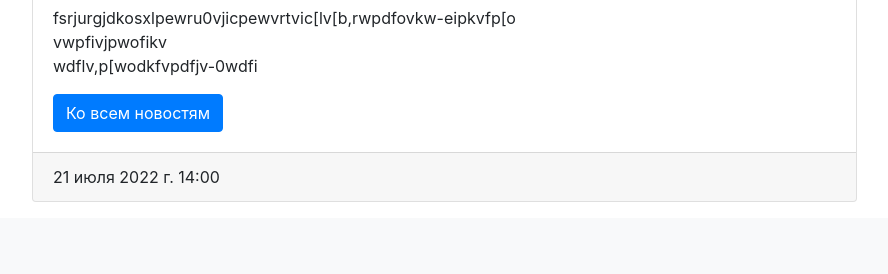
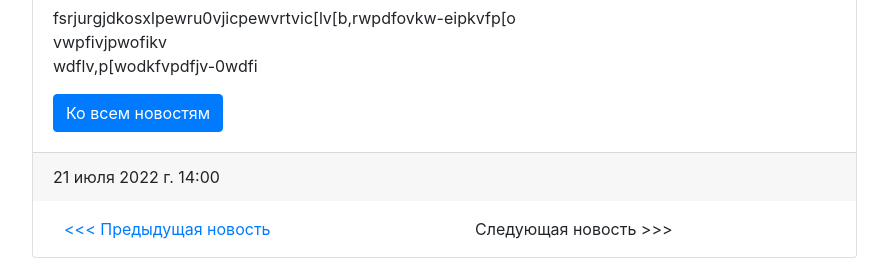
Before and after one commit to fupctakoff/News-site, a Django app: page /new/14/ in a window 1280 px wide. Shown: the part 612-886 px from the top of the page, without its empty margins (338-1226 px from the left). Before the commit the page ends 814 px from the top, so only its background shows below. Run offline with Django 4.2, Linux system fonts and the light colour scheme; data comes from the database, SQL or seed files in the repository; both versions use the stored data as it was after the commit; some libraries are stand-ins or nearby versions.

Commit message:
added previous,next_new buttons, used some knowledge of drf orm

```diff
--- a/mysite/news/templates/news/index.html
+++ b/mysite/news/templates/news/index.html
@@ -9,8 +9,8 @@
 {% endblock %}
 
 {% block content %}
+    <div class="count_of_news">Всего новостей: {{ count }}</div>
     {% for i in news %}
-        {% if i.is_published %}
             <div class="card mb-3">
                 <div class="card-header">
                     Категория: <a href="{{ i.url_to_categories }}">{{ i.category }}</a>
@@ -33,6 +33,5 @@
                     {{ i.created_at }}
                 </div>
             </div>
-        {% endif %}
     {% endfor %}
 {% endblock %}
--- a/mysite/news/templates/news/new.html
+++ b/mysite/news/templates/news/new.html
@@ -30,5 +30,22 @@
         <div class="card-footer">
             {{ new.created_at }}
         </div>
+        <div class="row ml-3 mt-3">
+            <div class="col-md-6">
+                {% if previous_new %}
+                    <p><a href="{{ previous_new.get_absolute_url }}"> <<< Предыдущая новость</a></p>
+                {% else %}
+                    <p> <<< Предыдущая новость</p>
+                {% endif %}
+            </div>
+            <div class="col-md-6">
+                {% if next_new %}
+                    <p><a href="{{ next_new.get_absolute_url }}"> Следующая новость >>></a></p>
+                {% else %}
+                    <p>Следующая новость >>></p>
+                {% endif %}
+            </div>
+        </div>
+
     </div>
 {% endblock %}
--- a/mysite/news/urls.py
+++ b/mysite/news/urls.py
@@ -2,11 +2,8 @@ from django.urls import path
 from . import views
 
 urlpatterns = [
-    # path('', views.index, name='home'),
     path('', views.HomeNews.as_view(), name='home'),
-    # path('category/<int:category_id>/', views.get_category, name='category'),
     path('category/<int:category_id>/', views.NewsByCategory.as_view(), name='category'),
     path('new/<int:new_id>/', views.GetNew.as_view(), name='new'),
-    # path('new/add-new/', views.add_new, name='add-new'),
     path('new/add-new/', views.CreateNew.as_view(), name='add-new'),
 ]
--- a/mysite/news/views.py
+++ b/mysite/news/views.py
@@ -1,5 +1,3 @@
-from django.shortcuts import render, get_object_or_404, get_list_or_404, redirect
-from django.http import HttpResponse
 from .models import News, Category
 from .forms import NewsForm
 from django.views.generic import ListView, DetailView, CreateView
@@ -15,19 +13,12 @@ class HomeNews(ListView):
     def get_context_data(self, *, object_list=None, **kwargs):
         context = super(HomeNews, self).get_context_data(**kwargs)
         context['title'] = 'Главная страница'
+        context['count'] = News.objects.filter(is_published=True).count()
         return context
 
     def get_queryset(self):
         return News.objects.filter(is_published=True)
 
-
-# def index(request):
-#     news = News.objects.order_by('-created_at')
-#     context = {
-#         'news': news,
-#         'title': 'Новости',
-#     }
-#     return render(request, 'news/index.html', context=context)
 
 class NewsByCategory(ListView):
     model = News
@@ -44,37 +35,25 @@ class NewsByCategory(ListView):
         return context
 
 
-# def get_category(request, category_id):
-#     news = get_list_or_404(News, category_id=category_id)
-#     # news = News.objects.filter(category_id=category_id) --- альтернативная версия строки выше, только без 404 статус кода
-#     category = get_object_or_404(Category, pk=category_id)
-#     # category = Category.objects.get(pk=category_id)  --- альтернативная версия строки выше, только без 404 статускода
-#     return render(request, template_name='news/category.html',
-#                   context={'news': news, 'category': category, 'title': 'Новости', }, )
-
-
 class GetNew(DetailView):
     model = News
     pk_url_kwarg = 'new_id'
     template_name = 'news/new.html'
     context_object_name = 'new'
 
-# def get_new(request, new_id):
-#     new = get_object_or_404(News, pk=new_id)
-#     return render(request, template_name='news/new.html', context={'new': new})
+    def get_context_data(self, **kwargs):
+        context = super(GetNew, self).get_context_data(**kwargs)
+        try:
+            context['previous_new'] = self.get_object().get_previous_by_created_at(is_published=True)
+        except:
+            print('Невозможно взять предыдущий объект')
+        try:
+            context['next_new'] = self.get_object().get_next_by_created_at(is_published=True)
+        except:
+            print('Невозможно взять следующий объект')
+        return context
 
 
 class CreateNew(CreateView):
     form_class = NewsForm
     template_name = 'news/add_new.html'
-
-# def add_new(request):
-#     if request.method == 'POST':
-#         form = NewsForm(request.POST)
-#         if form.is_valid():
-#             new_new = form.save()
-#             return redirect('new', new_new.pk)
-#     else:
-#         form = NewsForm()
-#     return render(request, template_name='news/add_new.html',
-#                   context={'form': form, })
```
Also changed, not shown: mysite/news/models.py (+2 -10 lines), mysite/db.sqlite3, mysite/news/forms.py (line endings or trailing spaces).
